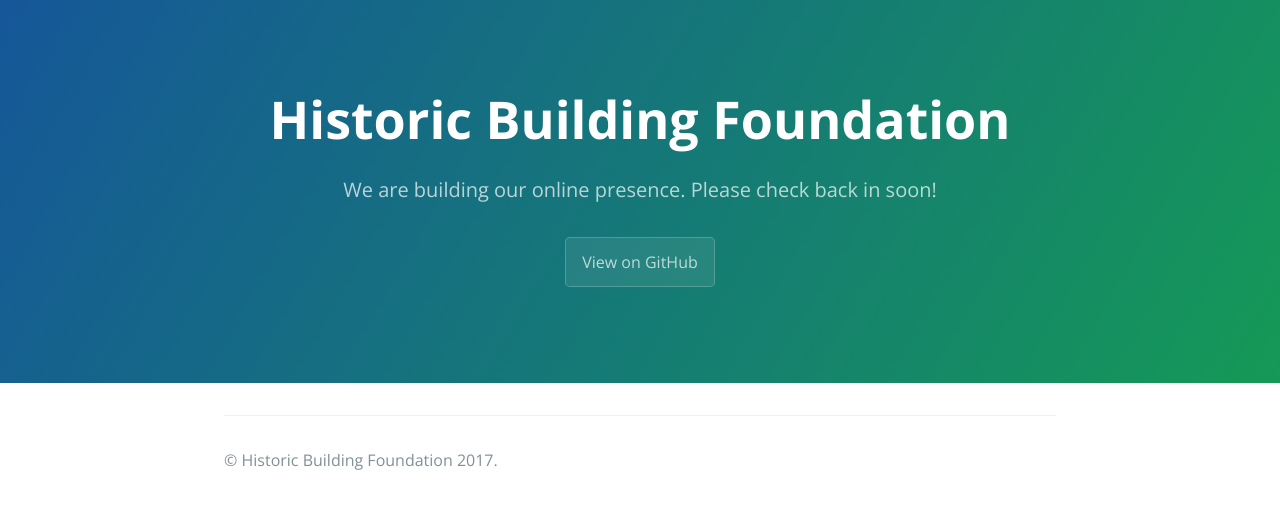
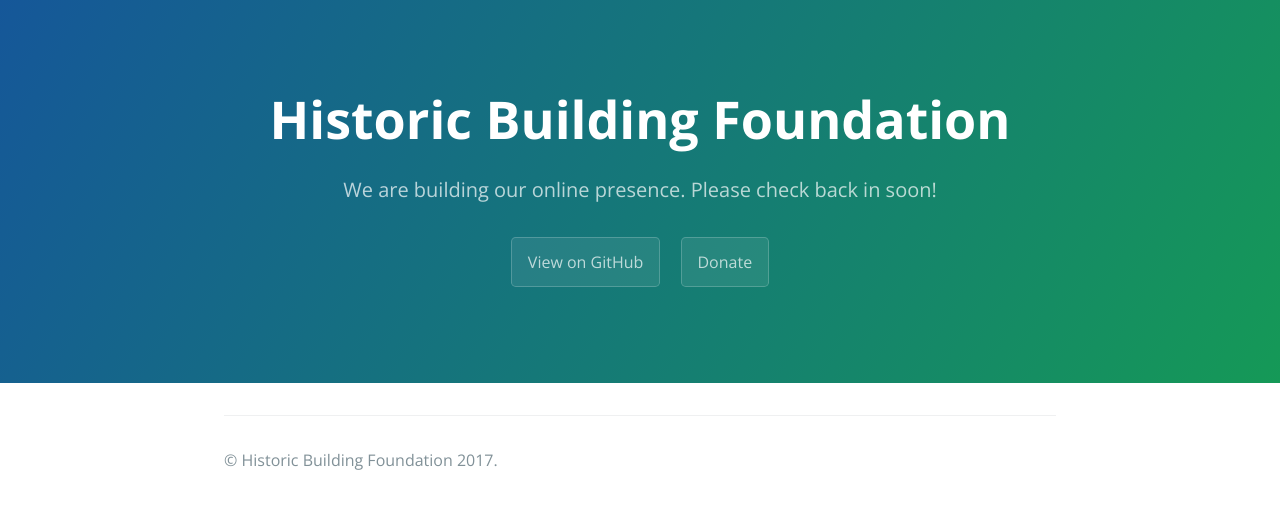
Before and after one commit to Historic-Building-Foundation/Historic-Building-Foundation-Website, a Jekyll site: the page built from index.md, in a window 1280 px wide. Shown: the top 509 px of the page. Built offline with Jekyll 4.4.1, drawn with Linux system fonts in a browser that asks for light colours.

Commit message:
Added Donations

```diff
--- a/_layouts/default.html
+++ b/_layouts/default.html
@@ -19,6 +19,7 @@
         <a href="{{ site.github.zip_url }}" class="btn">Download .zip</a>
         <a href="{{ site.github.tar_url }}" class="btn">Download .tar.gz</a>
       {% endif %}
+        <a href="https://www.paypal.com/cgi-bin/webscr?cmd=_s-xclick&hosted_button_id=W8SD78MKXVCG6" class="btn">Donate</a>
     </section>
 
     <section class="main-content">
```
